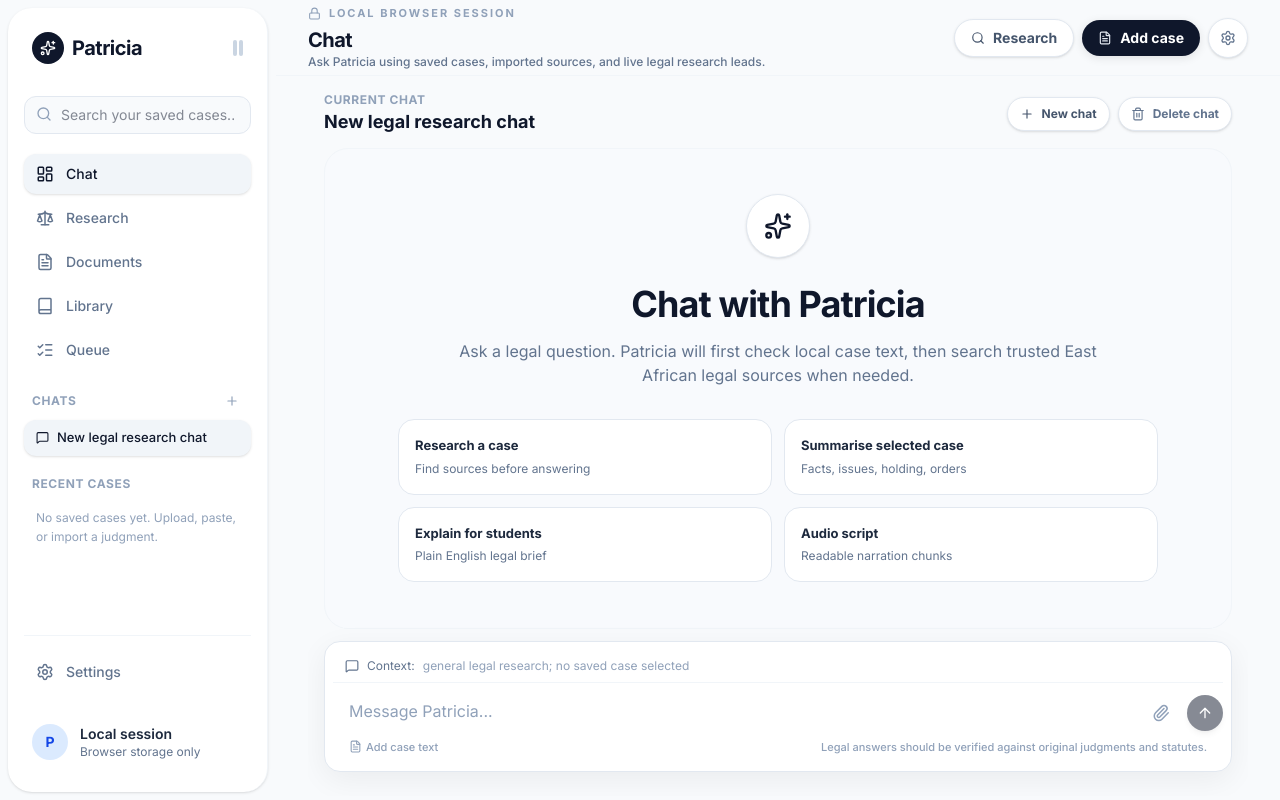
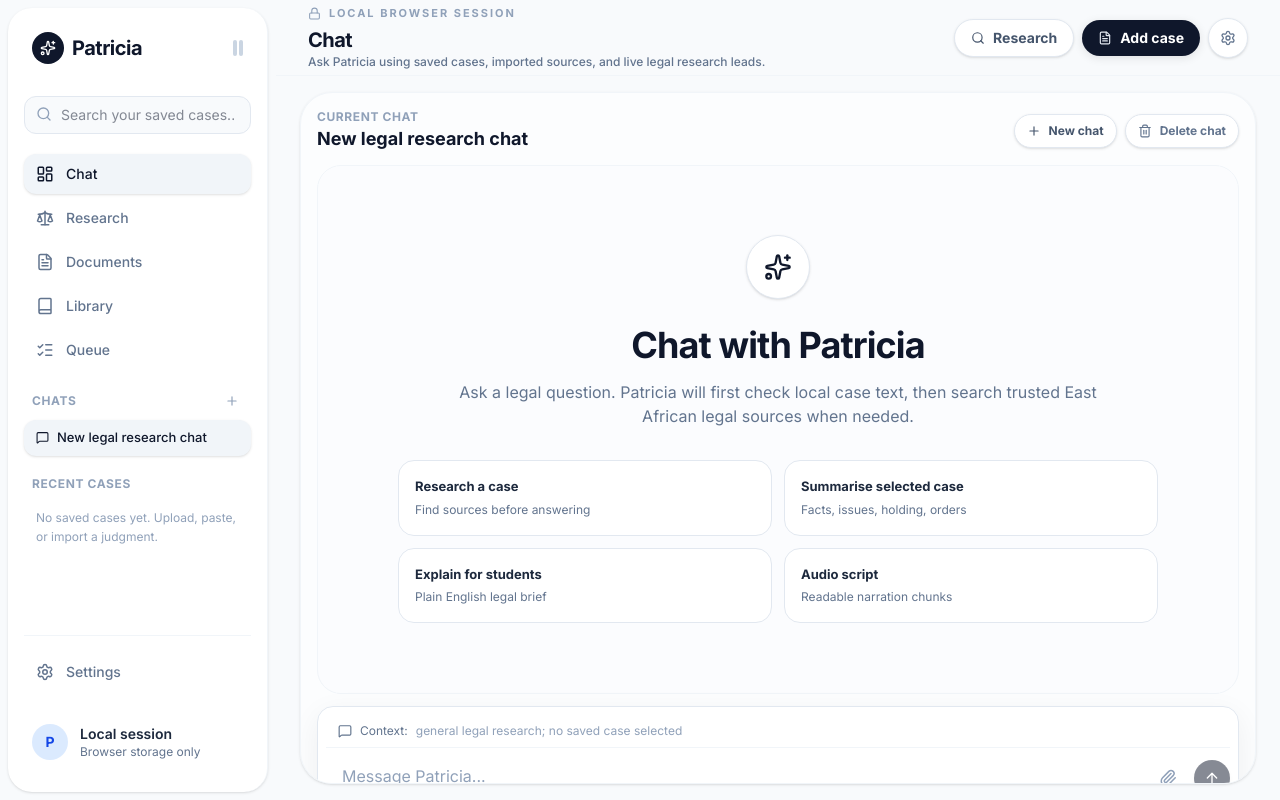
Before and after one commit to imranshiundu/Patricia, a Next.js app: page / in a window 1280 px wide. Built offline with nearby package versions, Linux system fonts and the light colour scheme.

Commit message:
Tighten Patricia app shell layout

```diff
--- a/src/app/(app)/layout.tsx
+++ b/src/app/(app)/layout.tsx
@@ -1,6 +1,6 @@
-import { Sidebar } from "@/components/Sidebar";
 import { Header } from "@/components/Header";
 import { PatriciaClientBoot } from "@/components/PatriciaClientBoot";
+import { Sidebar } from "@/components/Sidebar";
 
 export default function AppLayout({
   children,
@@ -8,12 +8,14 @@ export default function AppLayout({
   children: React.ReactNode;
 }>) {
   return (
-    <div className="flex h-screen bg-slate-50 overflow-hidden text-slate-900 font-sans relative">
+    <div className="relative flex h-screen overflow-hidden bg-slate-50 font-sans text-slate-900">
       <PatriciaClientBoot />
       <Sidebar />
-      <main className="flex-1 flex flex-col relative px-8 py-4 pt-[76px] overflow-hidden">
+      <main className="relative flex min-w-0 flex-1 flex-col overflow-hidden px-6 pb-4 pt-[92px]">
         <Header />
-        {children}
+        <section className="min-h-0 flex-1 overflow-hidden rounded-[2rem] border border-slate-100 bg-white/45 shadow-sm">
+          {children}
+        </section>
       </main>
     </div>
   );
```
